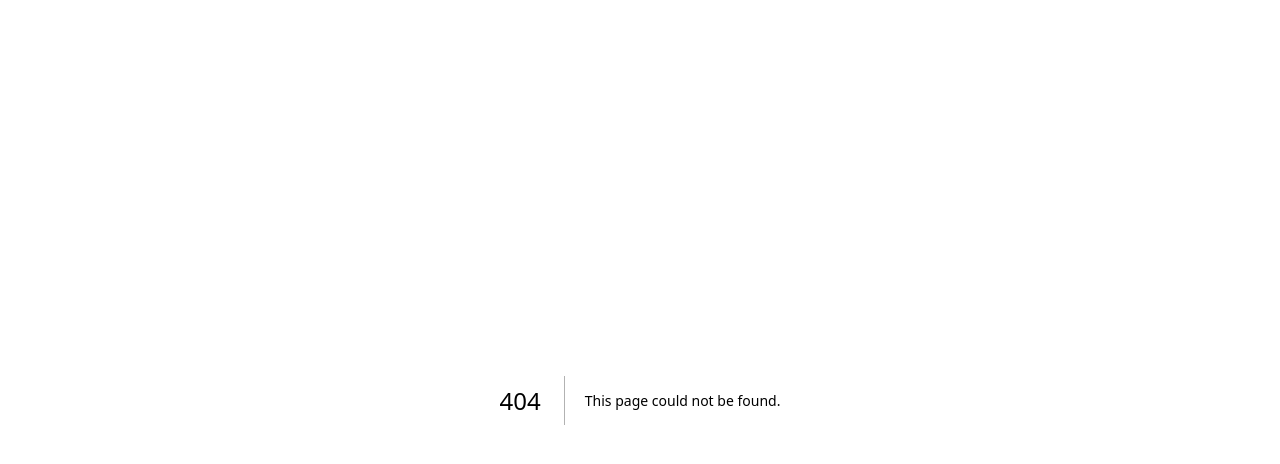
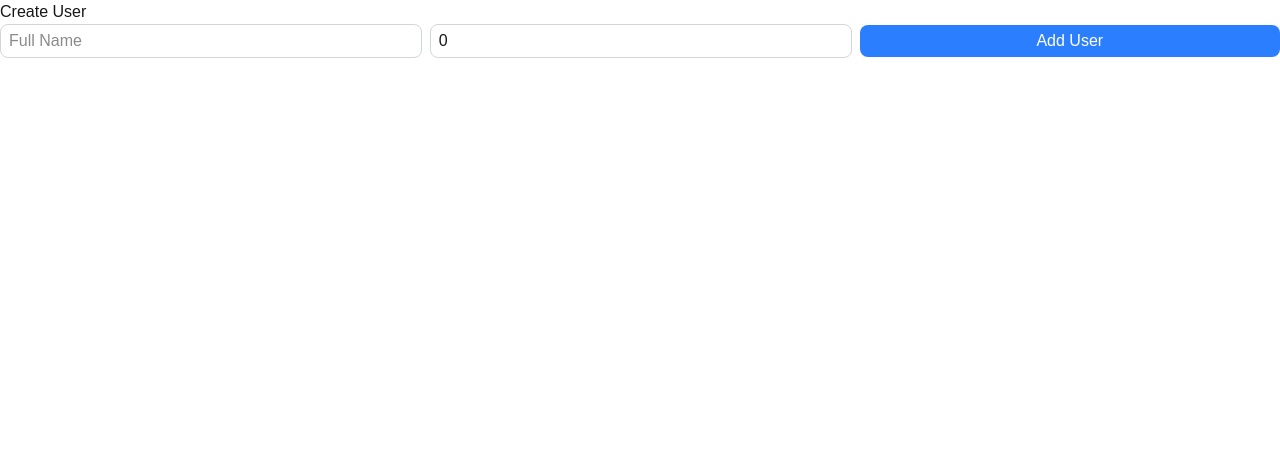
Before and after one commit to dodoecom/tuto-graphql-client-ts, a Next.js app: page /mutation in a window 1280 px wide. Before the commit this address had no page. Shown: the top 464 px of the page. Built offline with nearby package versions, Linux system fonts and the light colour scheme.

Commit message:
Tutorial: graphql-client/mutation - addUser

```diff
--- /dev/null
+++ b/src/app/mutation/page.tsx
@@ -0,0 +1,59 @@
+"use client"; // Required for hooks like `useMutation`
+
+import { gql, useMutation } from "@apollo/client";
+import { useState } from "react";
+
+const ADD_USER = gql`
+  mutation AddUser($name: String!, $age: Int!) {
+    addUser(name: $name, age: $age) {
+      id
+      name
+      age
+    }
+  }
+`;
+
+export default function CreateUser() {
+  const [name, setName] = useState<string>("");
+  const [age, setAge] = useState<number>(0);
+
+  const [addUser, { data, loading, error }] = useMutation(ADD_USER);
+
+  const handleSubmit = async (e: React.FormEvent) => {
+    e.preventDefault();
+    await addUser({ variables: { name, age } });
+  };
+
+  return (
+    <div>
+      <h1>Create User</h1>
+      <form onSubmit={handleSubmit}>
+        <div className="flex items-center space-x-2">
+          <input
+            type="text"
+            placeholder="Full Name"
+            className="border border-gray-300 rounded-lg px-2 py-1 w-full focus:ring-2 focus:ring-blue-500 focus:border-blue-500"
+            value={name}
+            onChange={(e) => setName(e.target.value)}
+          />
+          <input
+            type="number"
+            placeholder="Age"
+            className="border border-gray-300 rounded-lg px-2 py-1 w-full focus:ring-2 focus:ring-blue-500 focus:border-blue-500"
+            value={age}
+            onChange={(e) => setAge(parseInt(e.target.value))}
+          />
+          <button
+            type="submit"
+            disabled={loading}
+            className="w-full bg-blue-500 text-white font-medium px-2 py-1 rounded-lg hover:bg-blue-600 transition"
+          >
+            {loading ? "Adding..." : "Add User"}
+          </button>
+        </div>
+      </form>
+      {error && <p>Error: {error.message}</p>}
+      {data && <p>User {data.addUser.name} added successfully!</p>}
+    </div>
+  );
+}
--- a/src/app/users/page.tsx
+++ b/src/app/users/page.tsx
@@ -1,5 +1,6 @@
 "use client";
 import { useQuery, gql } from "@apollo/client";
+import CreateUser from "../mutation/page";
 
 const GET_USERS = gql`
   query GetUsers {
@@ -18,15 +19,30 @@ export default function Users() {
   if (error) return <p>Error: {error.message}</p>;
 
   return (
-    <div>
-      <h1>Users List</h1>
-      <ul>
-        {data.users.map((user: { id: string; name: string; age: number }) => (
-          <li key={user.id}>
-            {user.name} - {user.age}
-          </li>
-        ))}
-      </ul>
+    <div className="p-4 space-y-4">
+      <CreateUser />
+      <hr />
+      <div>
+        <h1>Users List</h1>
+        <table className="w-full border border-gray-300">
+          <thead>
+            <tr className="bg-gray-200">
+              <th>ID</th>
+              <th>Name</th>
+              <th>Age</th>
+            </tr>
+          </thead>
+          <tbody>
+            {data.users.map((user: { id: string; name: string; age: number }) => (
+              <tr key={user.id} className="border border-gray-300 even:bg-gray-100">
+                <td>{user.id}</td>
+                <td>{user.name}</td>
+                <td>{user.age}</td>
+              </tr>
+            ))}
+          </tbody>
+        </table>
+      </div>
     </div>
   );
 }
```
